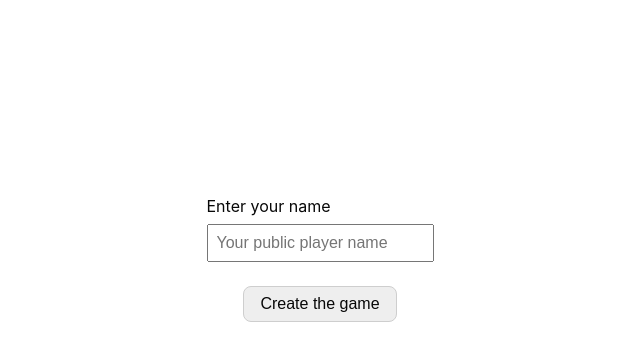
After one commit to marmelab/chinese-checkers, a Symfony app: template web/templates/game/new.html.twig in a window 1280 px wide. The commit adds this page. Shown: the part 133-494 px from the top of the page, without its empty margins (320-960 px from the left). Run offline with Twig, Linux system fonts and the light colour scheme; the template is opened without the code that fills it, so the values that code supplies are empty; some libraries are stand-ins or nearby versions.

Commit message:
Add new online game form and handle new local game creation.

```diff
--- a/web/public/chinese-checkers.css
+++ b/web/public/chinese-checkers.css
@@ -92,6 +92,22 @@ a.button:not(:disabled):hover, button:not(:disabled):hover
 a.button:not(:disabled), button:not(:disabled)
 {
 	cursor: pointer;
+}
+
+/* Forms */
+
+label
+{
+	display: block;
+	text-align: left;
+}
+label > input
+{
+	display: block;
+	margin: 0.5em auto;
+	padding: 0.5em;
+
+	font-size: 1em;
 }
 
 /* Game board component */
--- a/web/src/Controller/MoveController.php
+++ b/web/src/Controller/MoveController.php
@@ -31,7 +31,7 @@ class MoveController extends AbstractController
 	 * @param Request $request The request.
 	 * @return Response
 	 */
-	#[Route("/move", name: "move")]
+	#[Route("/move", name: "move", methods: "POST")]
 	public function move(Request $request): Response
 	{
 		// Read the cell from form data, and check its validity.
@@ -63,7 +63,7 @@ class MoveController extends AbstractController
 	 * End the current turn.
 	 * @return Response
 	 */
-	#[Route("/move/end", name: "move_end")]
+	#[Route("/move/end", name: "move_end", methods: "POST")]
 	public function end(): Response
 	{
 		try
--- /dev/null
+++ b/web/templates/game/new.html.twig
@@ -0,0 +1,16 @@
+{% extends "base.html.twig" %}
+
+{% block body %}
+	<main class="new">
+		<form method="POST" action="/new">
+
+			<label for="player-name">
+				Enter your name
+				<input type="text" id="player-name" name="name" placeholder="Your public player name" min="1" required />
+			</label>
+
+			<button name="type" value="online">Create the game</button>
+
+		</form>
+	</main>
+{% endblock %}
```
Also changed, not shown: web/src/Controller/GameController.php (+27 -0 lines), web/src/Game/GameSession.php (+9 -0 lines), web/templates/home.html.twig (+5 -2 lines).
